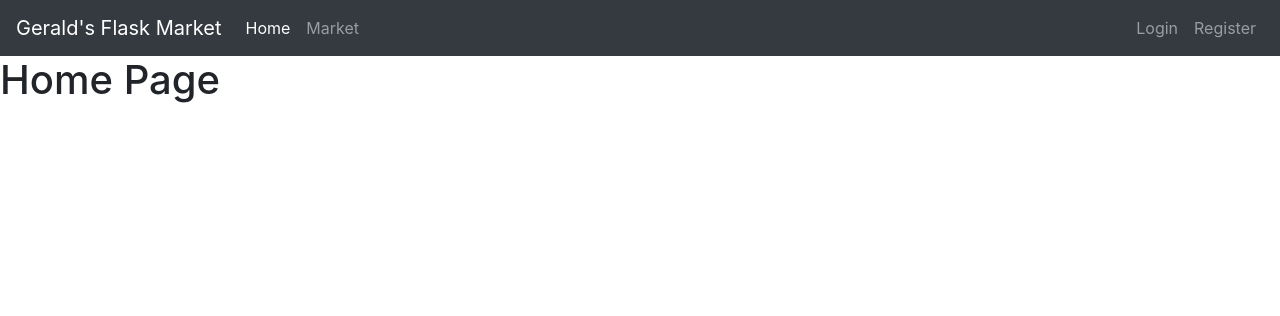
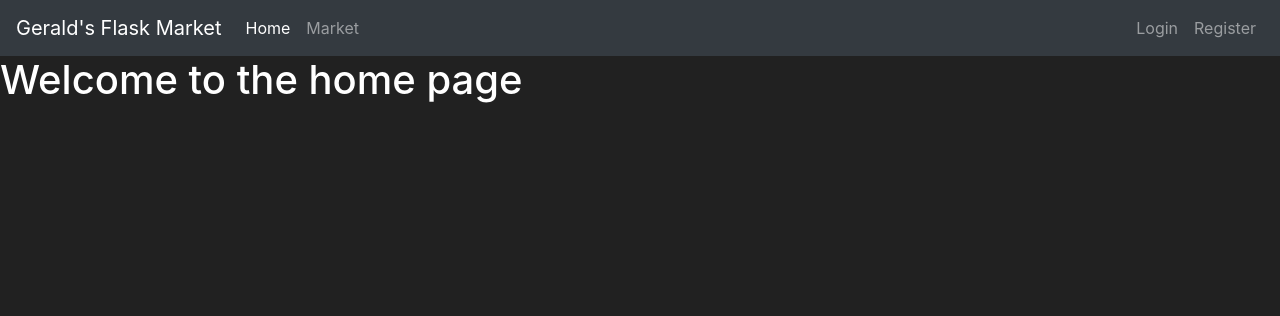
Before and after one commit to GeraldIhekwaba/CA2project, a Flask app: page / in a window 1280 px wide. Shown: the top 316 px of the page. Run offline with Flask 3, Linux system fonts and the light colour scheme.

Commit message:
background color

```diff
--- a/templates/home.html
+++ b/templates/home.html
@@ -8,7 +8,7 @@
     <!-- Bootstrap CSS -->
     <link rel="stylesheet" href="https://cdn.jsdelivr.net/npm/bootstrap@4.5.3/dist/css/bootstrap.min.css" integrity="sha384-TX8t27EcRE3e/ihU7zmQxVncDAy5uIKz4rEkgIXeMed4M0jlfIDPvg6uqKI2xXr2" crossorigin="anonymous">
 
-    <title>Hello, world!</title>
+    <title>Home Page</title>
   </head>
   <body>
     <nav class="navbar navbar-expand-md navbar-dark bg-dark">
@@ -35,7 +35,7 @@
             </ul>
         </div>
     </nav>
-    <h1>Home Page</h1>
+    <h1>Welcome to the home page</h1>
 
     <!-- Optional JavaScript; choose one of the two! -->
 
@@ -49,4 +49,10 @@
     <script src="https://cdn.jsdelivr.net/npm/bootstrap@4.5.3/dist/js/bootstrap.min.js" integrity="sha384-w1Q4orYjBQndcko6MimVbzY0tgp4pWB4lZ7lr30WKz0vr/aWKhXdBNmNb5D92v7s" crossorigin="anonymous"></script>
     -->
   </body>
+  <style>
+    body {
+      background-color: #212121;
+      color: white;
+    }
+  </style>
 </html>
```
